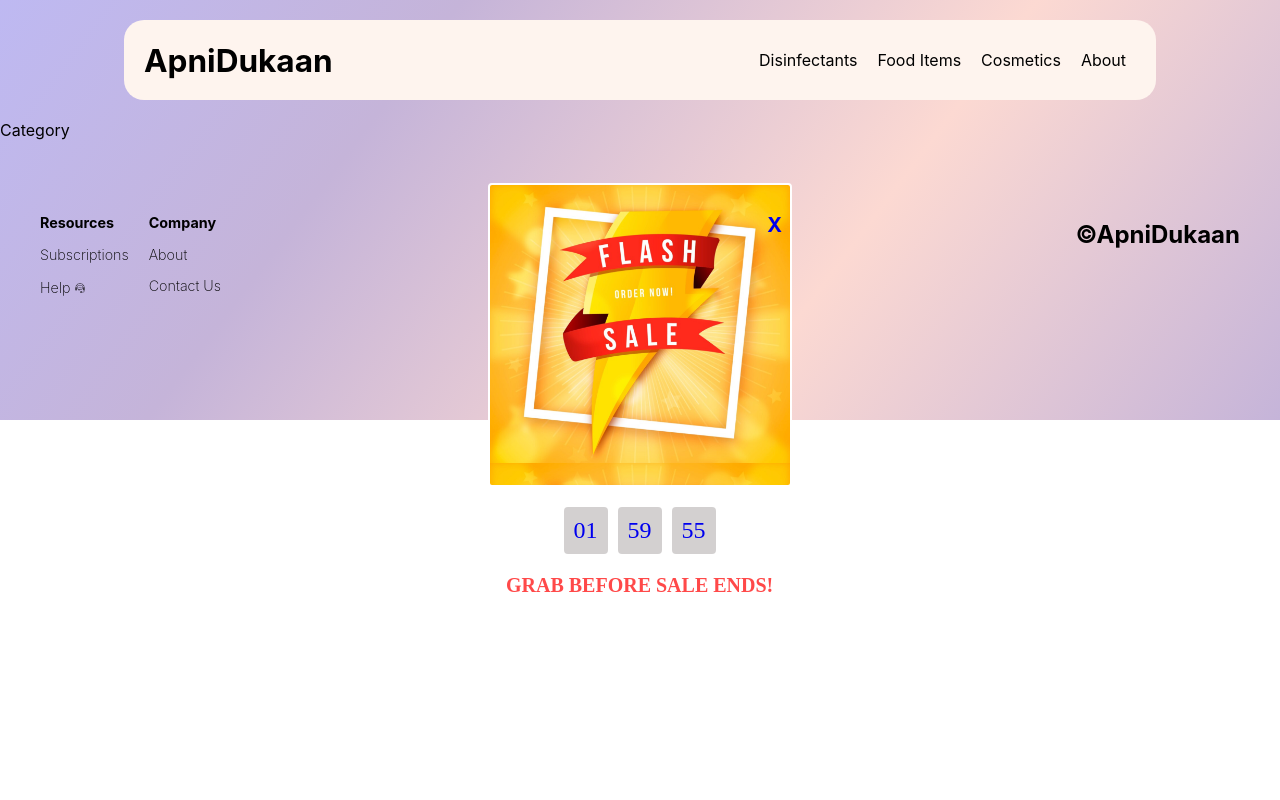
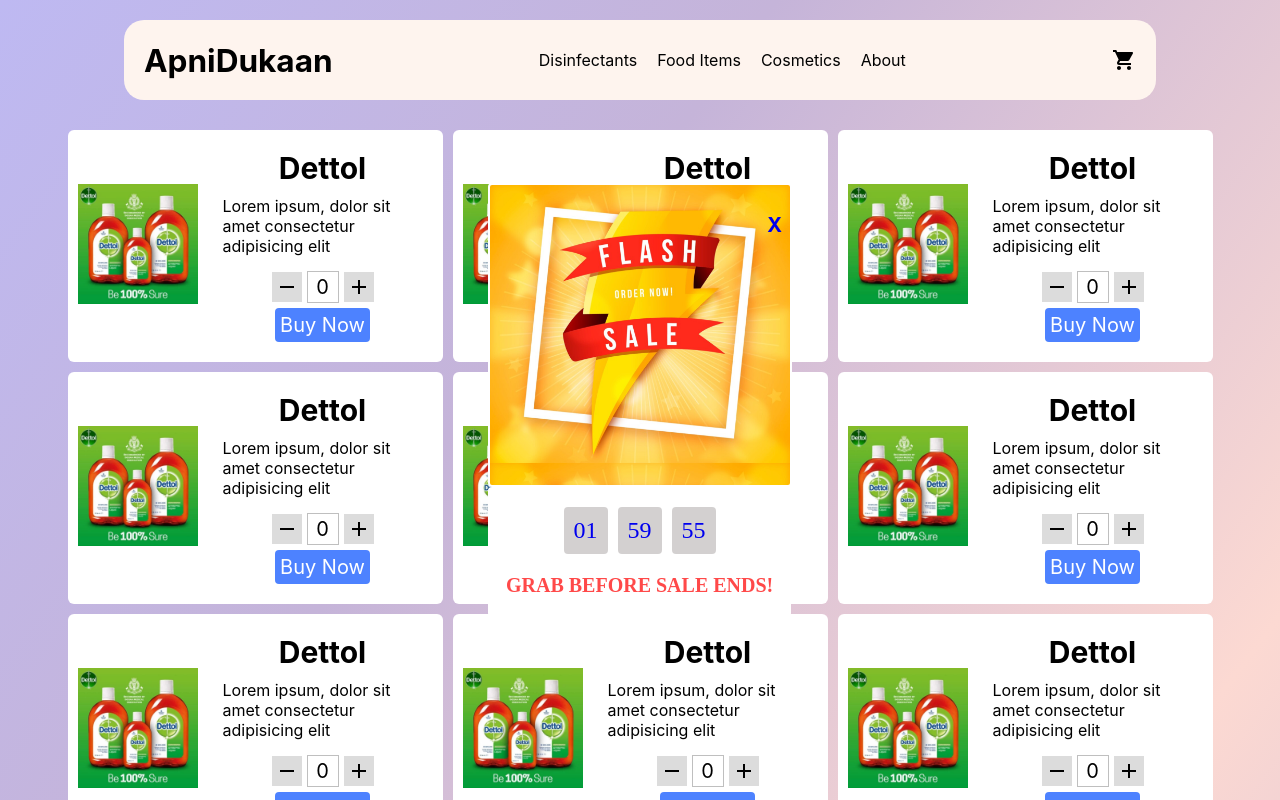
Before and after one commit to ishn123/apnidukaan, a React (Create React App) app: page /category in a window 1280 px wide. Shown: the top 800 px of the page. Built offline with nearby package versions, Linux system fonts and the light colour scheme.

Commit message:
cards added

```diff
--- a/package.json
+++ b/package.json
@@ -3,6 +3,8 @@
   "version": "0.1.0",
   "private": true,
   "dependencies": {
+    "@material-ui/core": "^4.12.4",
+    "@material-ui/icons": "^4.11.3",
     "@testing-library/jest-dom": "^5.17.0",
     "@testing-library/react": "^13.4.0",
     "@testing-library/user-event": "^13.5.0",
--- a/src/App.js
+++ b/src/App.js
@@ -30,14 +30,15 @@
 
   }, []);
 
+  const [itemCount, setItemCount] = useState(0);
   return (
     <>
-      <Navbar></Navbar>
+      <Navbar itemCount={itemCount}></Navbar>
       <Routes>
         <Route path='/' Component={Home}>
         </Route>
-        <Route path='/disinfectants' Component={Disinfectants}></Route>
-        <Route path='/category' Component={Category}></Route>
+        <Route path='/disinfectants' element={<Disinfectants/>}></Route>
+        <Route path='/category' element={<Category  itemCount={itemCount} setItemCount={setItemCount}/>}></Route>
       </Routes>
       <FlashSale time={time}></FlashSale>
       <Footer></Footer>
--- a/src/Components/Category/Category.jsx
+++ b/src/Components/Category/Category.jsx
@@ -1,11 +1,45 @@
 import React from 'react'
 import { useLocation } from 'react-router-dom'
-
-const Category = () => {
-    const location = useLocation();
-    console.log(location.search);
+import "./category.css"
+import dettol from "../../assets/dettol.webp"
+import AddIcon from "@material-ui/icons/Add";
+import RemoveIcon from "@material-ui/icons/Remove";
+import { LazyLoadImage } from "react-lazy-load-image-component";
+const Card=({itemCount,setItemCount})=>{
   return (
-    <div>Category</div>
+    <div className='disinfectant-card'>
+    <LazyLoadImage src={dettol} width={120} height={120} alt='product' effect='blur' wrapperProps={{
+      style: { transitionDelay: "1s" },
+    }} />
+    <div className='disinfectant-card-content-wrapper'>
+      <div className='card-content-wrapper'>
+        <div style={{fontSize:"30px",fontWeight:"700"}}>Dettol</div>
+        <div>Lorem ipsum, dolor sit amet consectetur adipisicing elit</div>
+      </div>
+      <div className="card-button-wrapper">
+        <div className='addtocart-button'>
+        <div className='inc-dec-button' onClick={()=>setItemCount(Math.max(itemCount-1,0))}><RemoveIcon></RemoveIcon></div>
+          <div className='value-show'>{itemCount}</div>
+          <div className='inc-dec-button' onClick={()=>setItemCount(itemCount+1)}><AddIcon></AddIcon></div>
+        </div>
+           <button className='buy-now'>Buy Now</button>
+      </div>
+    </div>
+  </div>
+  );
+}
+const Category = ({itemCount,setItemCount}) => {
+  const location = useLocation();
+  const arr=[1,2,3,4,5,6,7,8,9,10,2,3,5,6,8,8,9,0];
+  // console.log(location.search.replace("?category=", ""));
+  return (
+    <div>
+      <div className="disinfectant-card-wrapper">
+        {arr.map((e,i)=>{
+          return <Card itemCount={itemCount} setItemCount={setItemCount}></Card>;
+        })}
+      </div>
+    </div>
   )
 }
 
--- /dev/null
+++ b/src/Components/Category/category.css
@@ -0,0 +1,80 @@
+.disinfectant-card-wrapper{
+    width: 100%;
+    /* height: 100vh; */
+    display: flex;
+    gap: 10px;
+    align-items: center;
+    justify-content: center;
+    padding-top: 10px;
+    padding-bottom: 10px;
+    flex-wrap: wrap;
+}
+.disinfectant-card{
+    background-color: white;
+    border-radius: 6px;
+    width:fit-content;
+    display: flex;
+    padding: 10px;
+    justify-content: center;
+    align-items: center;
+    gap: 15px;
+}
+.card-content-wrapper{
+    width: 200px;
+    display: flex;
+    align-items: center;
+    justify-content: center;
+    flex-direction: column;
+    gap: 10px;
+}
+.value-show{
+    width: 30px;
+    height: 30px;
+    background-color: white;
+    border: 1px solid rgb(0 0 0 / 25%);
+    display: flex;
+    justify-content: center;
+    align-items: center;
+    font-size: 20px;
+}
+.addtocart-button{
+    display: flex;
+    justify-content: center;
+    align-items: center;
+  gap: 5px;
+}
+.buy-now{
+    font-size: 20px;
+    padding: 5px;
+    border-radius: 4px;
+    background-color: #4d82ff;
+    border: none;
+    color: white;
+}
+.disinfectant-card-content-wrapper{
+    display: flex;
+    justify-content: center;
+    align-items: center;
+    width: fit-content;
+    gap: 15px;
+    padding: 10px;
+    flex-direction: column;
+}
+.inc-dec-button{
+    display: flex;
+    justify-content: center;
+    align-items: center;
+    font-size: 25px;
+    font-weight: 700;
+    width: 30px;
+    background-color: #c0c0c08c;
+    border: none;
+    height: 30px;
+}
+.card-button-wrapper{
+    display: flex;
+    justify-content: center;
+    align-items: center;
+    flex-direction: column;
+    gap: 5px;
+}
--- a/src/Components/Navigation/Navbar.jsx
+++ b/src/Components/Navigation/Navbar.jsx
@@ -3,8 +3,13 @@
 import cross from "../../assets/x-button.png"
 import "./navbar.css";
 import { useNavigate } from 'react-router-dom';
+import ButtonGroup from "@material-ui/core/ButtonGroup";
+import Badge from "@material-ui/core/Badge";
+import ShoppingCartIcon from "@material-ui/icons/ShoppingCart";
+import Button from "@material-ui/core/Button";
 
-const Navbar = () => {
+
+const Navbar = ({itemCount}) => {
     const navigate = useNavigate();
     const Menu = useRef();
     const showMenu = () => {
@@ -15,7 +20,6 @@
         const ele = Menu.current;
         ele.style.display = "none";
     }
-
 
     return (
         <div className="nav-wrapper">
@@ -32,7 +36,9 @@
                     <div className="item-nav">Cosmetics</div>
                     <div className="item-nav">About</div>
                 </div>
-
+                <Badge color="secondary" badgeContent={itemCount}>
+                    <ShoppingCartIcon />
+                </Badge>
                 <div className="menu-icon" onClick={() => showMenu()}>
                     <div className="menu-icon-img">
                         <img src={menu} width="24px" height="24px" alt="menu icon" />
@@ -43,7 +49,7 @@
                         <div className="cross-icon menu-container-item" onClick={() => closeMenu()}>
                             <img src={cross} alt='cross' height="24px" width="24px"></img>
                         </div>
-                        <div className="menu-container-item">Disinfectants</div>
+                        <div className="menu-container-item" onClick={()=>{navigate("/disinfectants"); closeMenu(); }}>Disinfectants</div>
                         <div className="menu-container-item">Cosmetics</div>
                         <div className="menu-container-item">Food Items</div>
                         <div className="menu-container-item">About</div>
--- a/src/Components/ProductCard/CategoryCard.jsx
+++ b/src/Components/ProductCard/CategoryCard.jsx
@@ -17,7 +17,7 @@
             {title}
         </div>
         <div className="featured-image product-item">
-          <LazyLoadImage src={img} width={120} height={120} alt='product' effect='blur'   wrapperProps={{
+          <LazyLoadImage src={img} width={120} height={120} alt='product' effect='blur' wrapperProps={{
         style: {transitionDelay: "1s"},
     }}/>
         </div>
--- a/src/Pages/Disinfectants.jsx
+++ b/src/Pages/Disinfectants.jsx
@@ -40,7 +40,7 @@
                 {
 
                     category.map((ele)=>{return(
-                        <CategoryCard title={ele.title} img={ele.img} about={ele.desc}></CategoryCard>
+                        <CategoryCard title={ele.title} img={ele.img} about={ele.desc} ></CategoryCard>
                     )})
                 }
             </div>
```
Also changed, not shown: 1 other file (tests, documents, lock files or other folders).
